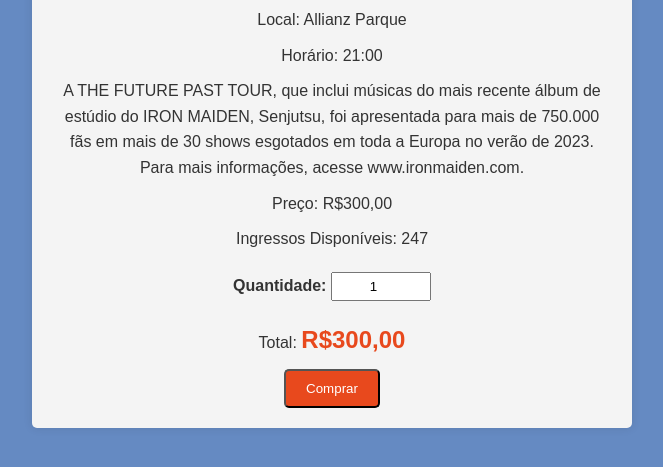
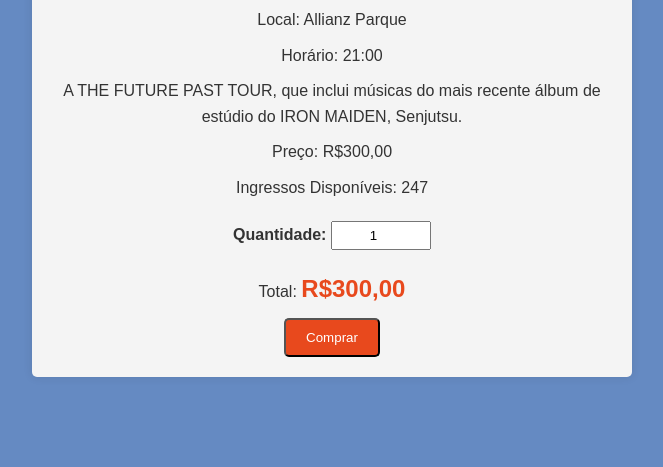
Before and after one commit to Nunovigarinho/PPIatividade1-Venda-de-ingressos-online, a website: page publico/detalhesdoevento.html in a window 1280 px wide. Shown: the part 181-648 px from the top of the page, without its empty margins (308-971 px from the left). Drawn offline with Linux system fonts and the light colour scheme.

Commit message:
Arrumando as descrições dos eventos. Para armazenar corretamente nas linhas do mysql

```diff
--- a/package.json
+++ b/package.json
@@ -5,6 +5,7 @@
   "main": "index.js",
   "type": "module",
   "scripts": {
+    "start": "node index",
     "test": "echo \"Error: no test specified\" && exit 1"
   },
   "repository": {
--- a/publico/detalhesdoevento.html
+++ b/publico/detalhesdoevento.html
@@ -12,7 +12,7 @@
         <p>Data: 07/12/2024</p>
         <p>Local: Allianz Parque</p>
         <p>Horário: 21:00</p>
-        <p>A THE FUTURE PAST TOUR, que inclui músicas do mais recente álbum de estúdio do IRON MAIDEN, Senjutsu, foi apresentada para mais de 750.000 fãs em mais de 30 shows esgotados em toda a Europa no verão de 2023. Para mais informações, acesse www.ironmaiden.com.</p>
+        <p>A THE FUTURE PAST TOUR, que inclui músicas do mais recente álbum de estúdio do IRON MAIDEN, Senjutsu.</p>
         <p>Preço: R$300,00</p>
         <p>Ingressos Disponíveis: 247</p>
         <label for="quantity">Quantidade:</label>
```
Also changed, not shown: publico/detalhesdoevento(2).html (+1 -1 lines).
